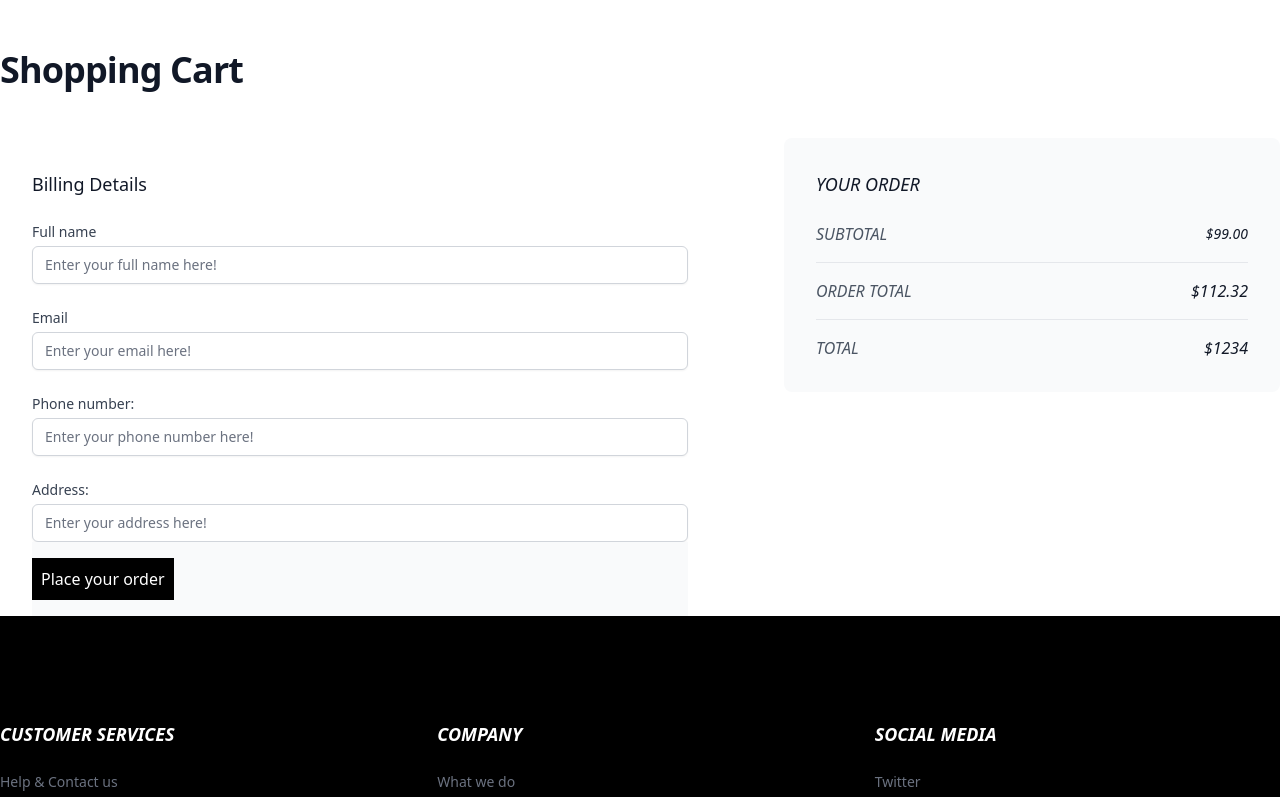
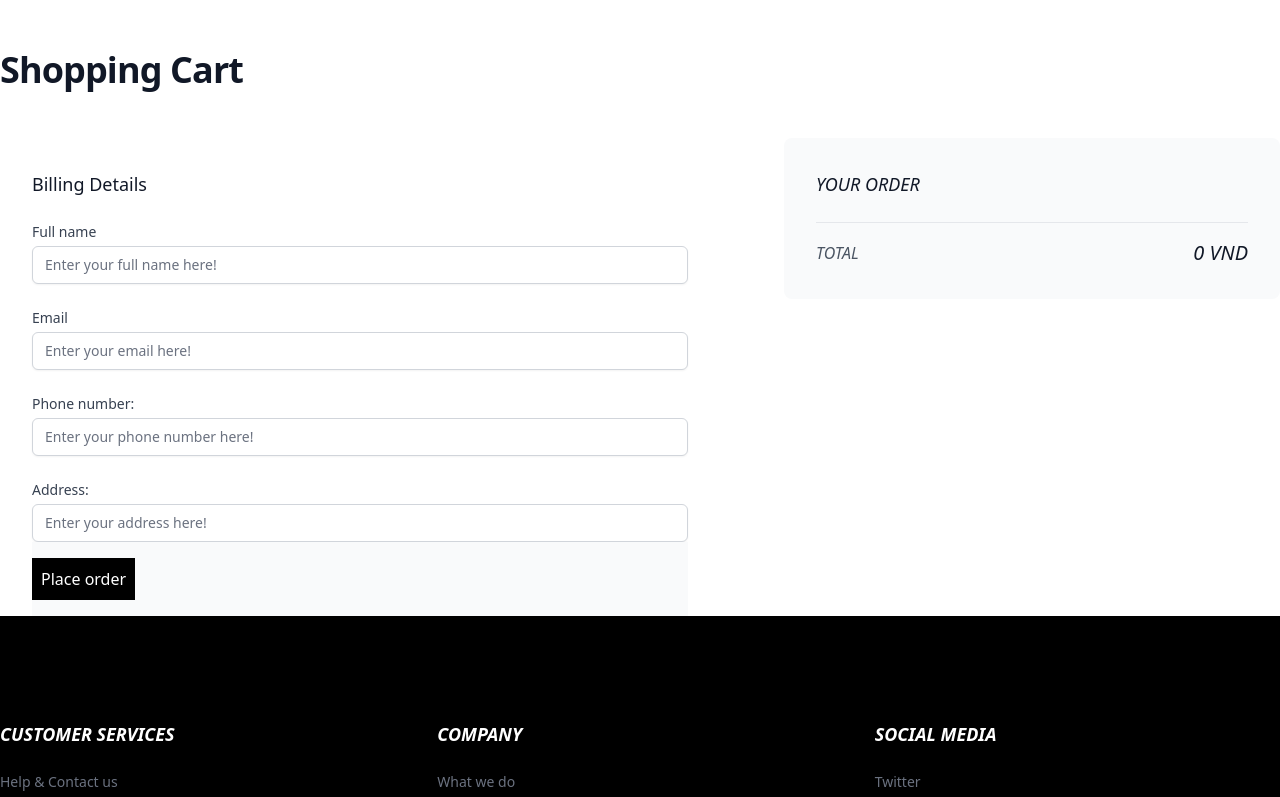
Before and after one commit to AI-LastWish/Funix-assignment-3, a React (Create React App) app: page /checkout in a window 1280 px wide. Shown: the part 516-1313 px from the top of the page. Built offline with nearby package versions, Linux system fonts and the light colour scheme.

Commit message:
11. Tạo giao diện Checkout

```diff
--- a/src/components/CheckoutLayout.jsx
+++ b/src/components/CheckoutLayout.jsx
@@ -1,18 +1,15 @@
-import { TrashIcon } from "@heroicons/react/20/solid";
-import CounterInput from "react-counter-input";
-import { ArrowLeftIcon, ArrowRightIcon } from "@heroicons/react/20/solid";
-import { useNavigate } from "react-router-dom";
-import { useAppDispatch } from "../utils/hooks";
-import { updateCart, deleteCart } from "../redux/slices/cartSlice";
 import { useSelector } from "react-redux";
-import { useEffect } from "react";
 
-const actionDispatch = (dispatch) => ({
-  updateCart: (cart) => dispatch(updateCart(cart)),
-  deleteCart: (cart) => dispatch(deleteCart(cart)),
-});
 
 export default function CheckoutLayout() {
+  const cart = useSelector((state) => state.cart.cart);
+
+  const getTotal = () => {
+    let sum = 0;
+    cart.map((product) => (sum += product.price * product.quantity));
+    return sum;
+  };
+
   return (
     <div className="bg-white">
       <div className="">
@@ -113,10 +110,10 @@ export default function CheckoutLayout() {
                       </section>
                       <div className="flex w-full items-center justify-between py-4 bg-gray-50">
                         <a
-                          href="#"
+                          href="/"
                           className="border border-transparent bg-black py-2 px-2 text-base font-normal text-white hover:bg-opacity-75 flex items-center"
                         >
-                          Place your order
+                          Place order
                         </a>
                       </div>
                     </div>
@@ -138,18 +135,31 @@ export default function CheckoutLayout() {
               Your Order
             </h2>
 
-            <dl className="mt-6 space-y-4 italic uppercase">
-              <div className="flex items-center justify-between">
-                <dt className="text-base text-gray-600">Subtotal</dt>
-                <dd className="text-sm font-medium text-gray-900">$99.00</dd>
-              </div>
+            <dl className="mt-6 space-y-4 italic">
+              {cart.map((product) => (
+                <>
+                  <div className="flex items-center justify-between">
+                    <dt className="text-base text-gray-600">{product?.name}</dt>
+                    <dd className="text-sm font-medium text-gray-900">
+                      <p className=" text-sm text-text_banner font-normal">
+                        {" "}
+                        {new Intl.NumberFormat("de-DE").format(
+                          product?.price * product?.quantity
+                        )}{" "}
+                        VND x {product?.quantity}
+                      </p>
+                    </dd>
+                  </div>
+                </>
+              ))}
               <div className="flex items-center justify-between border-t border-gray-200 pt-4">
-                <dt className="text-base  text-gray-600">Order total</dt>
-                <dd className="text-base font-medium text-gray-900">$112.32</dd>
-              </div>
-              <div className="flex items-center justify-between border-t border-gray-200 pt-4">
-                <dt className="text-base  text-gray-600">Total</dt>
-                <dd className="text-base font-medium text-gray-900">$1234</dd>
+                <dt className="text-base  text-gray-600">TOTAL</dt>
+                <dd className="text-base font-medium text-gray-900">
+                  <p className=" text-xl font-normal">
+                    {" "}
+                    {new Intl.NumberFormat("de-DE").format(getTotal())} VND
+                  </p>
+                </dd>
               </div>
             </dl>
           </section>
--- a/src/components/ShoppingCart.jsx
+++ b/src/components/ShoppingCart.jsx
@@ -1,11 +1,9 @@
 import { TrashIcon, GiftIcon } from "@heroicons/react/20/solid";
 import CounterInput from "react-counter-input";
 import { ArrowLeftIcon, ArrowRightIcon } from "@heroicons/react/20/solid";
-import { useNavigate } from "react-router-dom";
 import { useAppDispatch } from "../utils/hooks";
 import { updateCart, deleteCart } from "../redux/slices/cartSlice";
 import { useSelector } from "react-redux";
-import { useEffect, useState } from "react";
 
 const actionDispatch = (dispatch) => ({
   updateCart: (cart) => dispatch(updateCart(cart)),
@@ -15,7 +13,6 @@ const actionDispatch = (dispatch) => ({
 export default function ShoppingCart() {
   const cart = useSelector((state) => state.cart.cart);
   const { updateCart, deleteCart } = actionDispatch(useAppDispatch());
-  const navigate = useNavigate();
 
   const handleAddCart = (count, productId) => {
     const newCart = structuredClone(
@@ -142,7 +139,9 @@ export default function ShoppingCart() {
                               </td>
                               <td className="relative whitespace-nowrap py-4 pl-3 pr-4 text-right text-sm font-medium sm:pr-6">
                                 <button
-                                  onClick={() => deleteCart(product?._id?.["$oid"])}
+                                  onClick={() =>
+                                    deleteCart(product?._id?.["$oid"])
+                                  }
                                   className="text-black hover:text-indigo-900"
                                 >
                                   <TrashIcon
```
